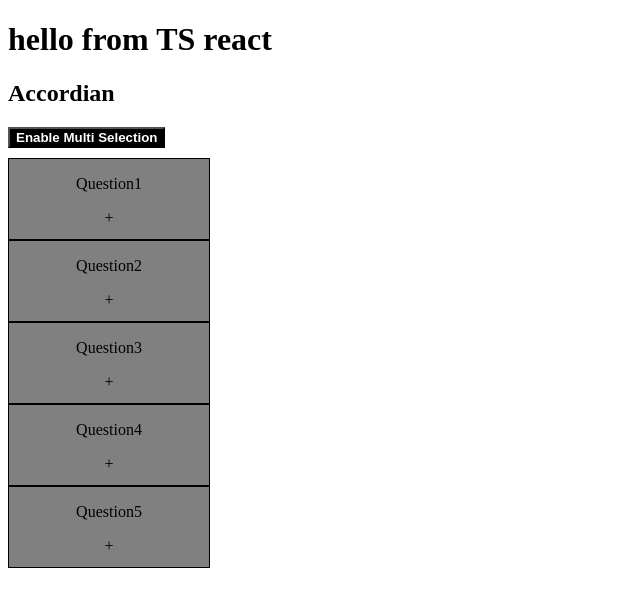
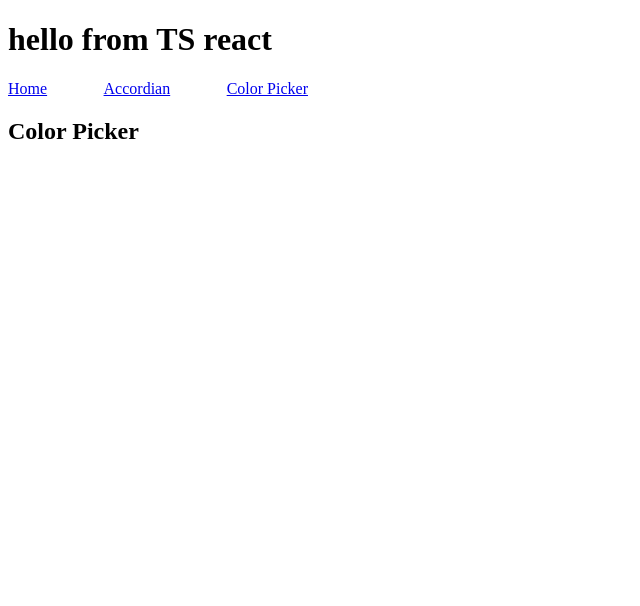
Before and after one commit to anurag1302/react-projects, a React (Vite) app: page /color-picker in a window 1280 px wide. Shown: the top 606 px of the page, without its empty margins (0-640 px from the left). Built offline with nearby package versions, Linux system fonts and the light colour scheme.

Commit message:
refactored to introduce react router

```diff
--- a/package.json
+++ b/package.json
@@ -11,7 +11,8 @@
   },
   "dependencies": {
     "react": "^18.3.1",
-    "react-dom": "^18.3.1"
+    "react-dom": "^18.3.1",
+    "react-router": "^7.1.1"
   },
   "devDependencies": {
     "@eslint/js": "^9.17.0",
--- a/src/App.tsx
+++ b/src/App.tsx
@@ -1,12 +1,20 @@
 import "./App.css";
 import Accordian from "./components/Accordian/accordian";
+import ColorPicker from "./components/Color/colorPicker";
+import Header from "./components/Header/header";
+
+import { BrowserRouter as Router, Routes, Route } from "react-router";
 
 function App() {
   return (
-    <>
+    <Router>
       <h1>hello from TS react</h1>
-      <Accordian />
-    </>
+      <Header />
+      <Routes>
+        <Route path="/accordian" element={<Accordian />} />
+        <Route path="/color-picker" element={<ColorPicker />} />
+      </Routes>
+    </Router>
   );
 }
 
--- /dev/null
+++ b/src/components/Color/colorPicker.tsx
@@ -0,0 +1,9 @@
+function ColorPicker() {
+  return (
+    <>
+      <h2>Color Picker</h2>
+    </>
+  );
+}
+
+export default ColorPicker;
--- /dev/null
+++ b/src/components/Header/header.tsx
@@ -0,0 +1,16 @@
+import { Link } from "react-router";
+import "./styles.css";
+
+function Header() {
+  return (
+    <>
+      <div className="header">
+        <Link to="/">Home</Link>
+        <Link to="/accordian">Accordian</Link>
+        <Link to="/color-picker">Color Picker</Link>
+      </div>
+    </>
+  );
+}
+
+export default Header;
--- /dev/null
+++ b/src/components/Header/styles.css
@@ -0,0 +1,5 @@
+.header {
+  width: 300px;
+  display: flex;
+  justify-content: space-between;
+}
```
Also changed, not shown: 1 other file (tests, documents, lock files or other folders).
